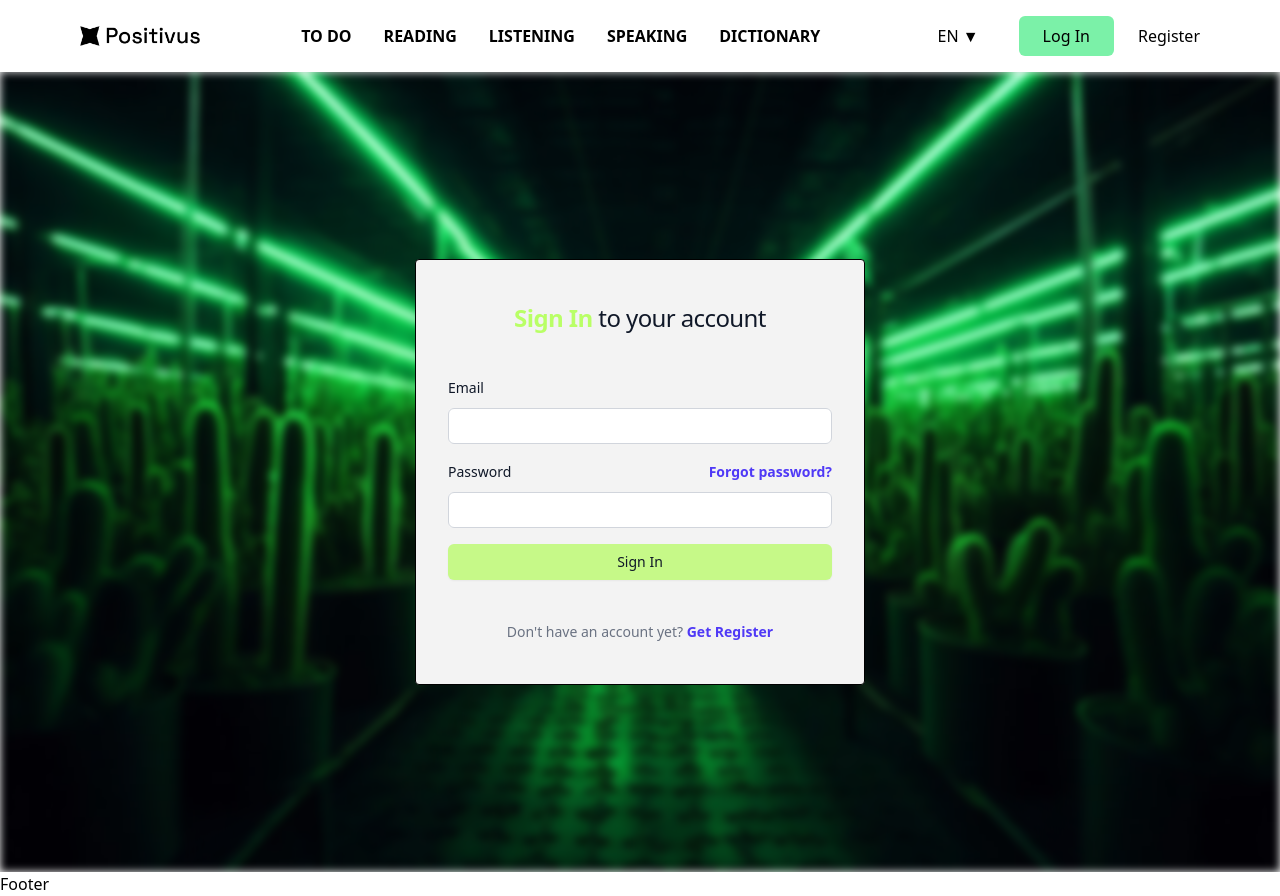
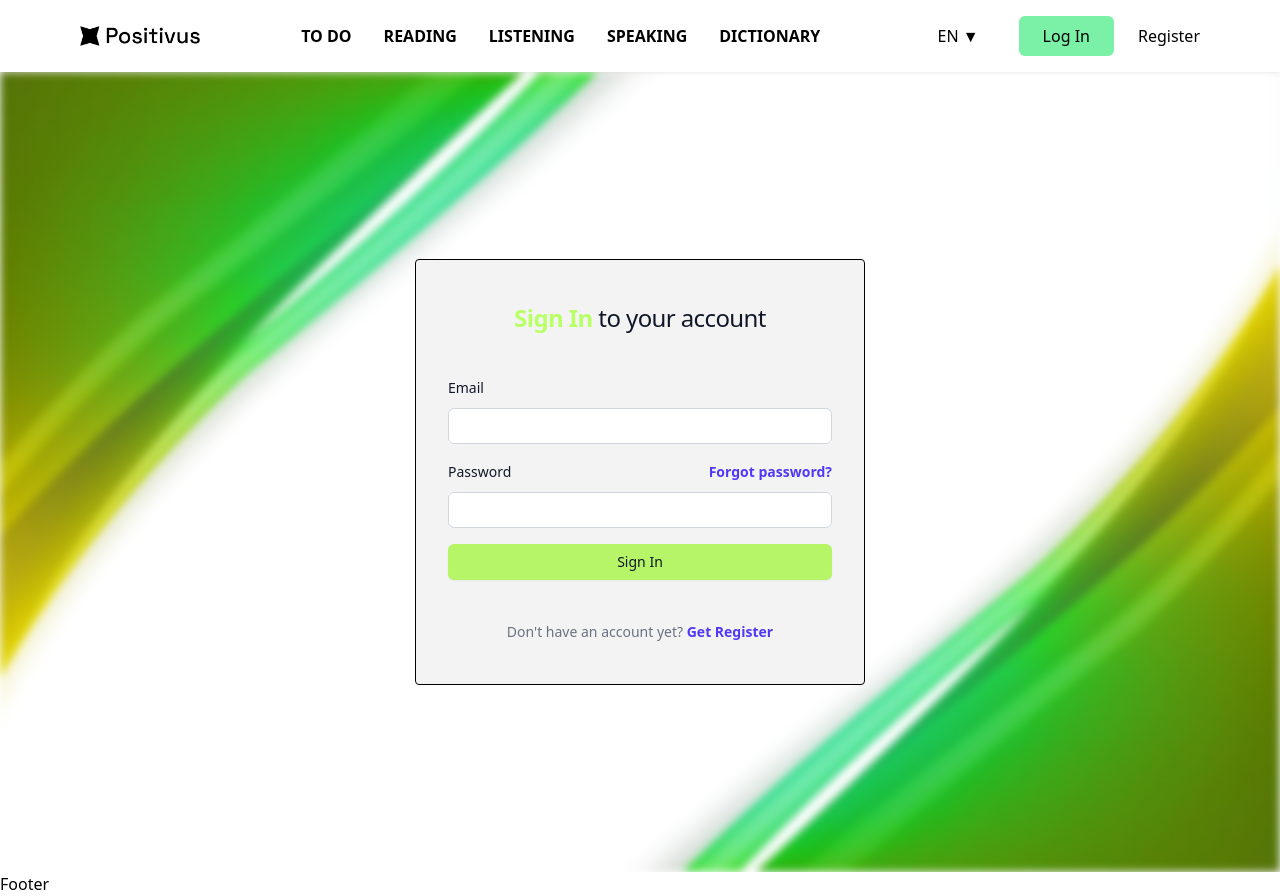
Before and after one commit to KhanTechPro/English_AI, a Next.js app: page /login in a window 1280 px wide. In both pictures the pointer is over the button "Sign In". Built offline with nearby package versions, Linux system fonts and the light colour scheme.

Commit message:
aut page succesfully designed

```diff
--- a/app/globals.css
+++ b/app/globals.css
@@ -42,5 +42,5 @@ html, body {
 }
 
 .btn-register:hover {
-    background-color: rgb(198, 249, 136);
+    background-color: rgb(181, 245, 103);
 }
--- a/app/login/page.tsx
+++ b/app/login/page.tsx
@@ -1,5 +1,5 @@
 import Image from 'next/image';
-import bgAuth from '../../public/bg-auth.jpg';
+import bgAuth from '../../public/bg-auth.png';
 
 const page = () => {
     return (
@@ -58,7 +58,7 @@ const page = () => {
                             <div>
                                 <button
                                     type="submit"
-                                    className="flex w-full justify-center rounded-md px-3 py-1.5 text-sm/6 font-medium text-gray-900 shadow-xs focus-visible:outline-2 focus-visible:outline-offset-2 btn-register"
+                                    className="flex w-full justify-center rounded-md px-3 py-1.5 text-sm/6 font-medium text-gray-900 shadow-xs focus-visible:outline-2 focus-visible:outline-offset-2 btn-register hover:shadow"
                                 >
                                     Sign In
                                 </button>
--- a/app/register/page.tsx
+++ b/app/register/page.tsx
@@ -1,5 +1,5 @@
 import Image from 'next/image';
-import bgAuth from '../../public/bg-auth.jpg';
+import bgAuth from '../../public/bg-auth.png';
 
 const page = () => {
 
```
Also changed, not shown: public/bg-auth.jpg (deleted), public/bg-auth.png (added).
